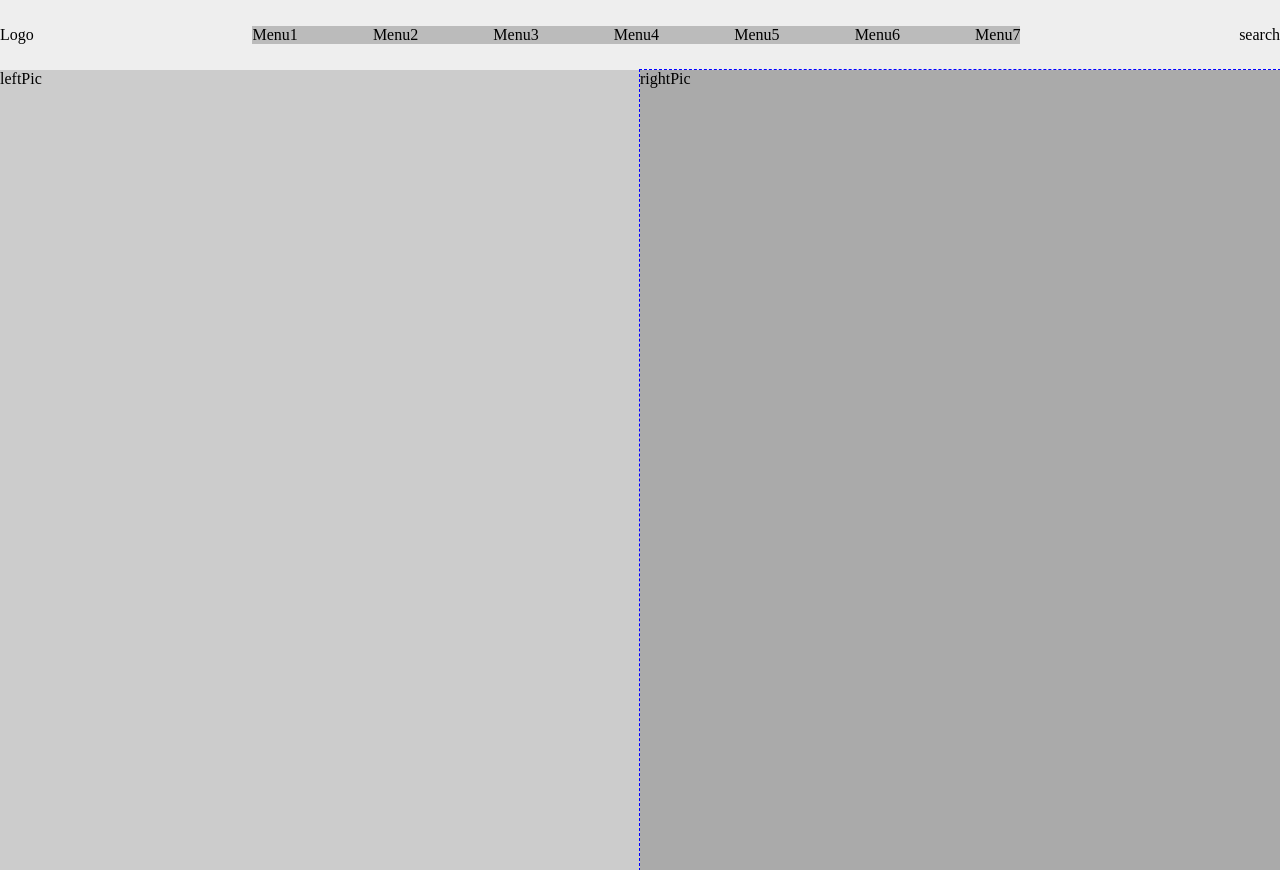
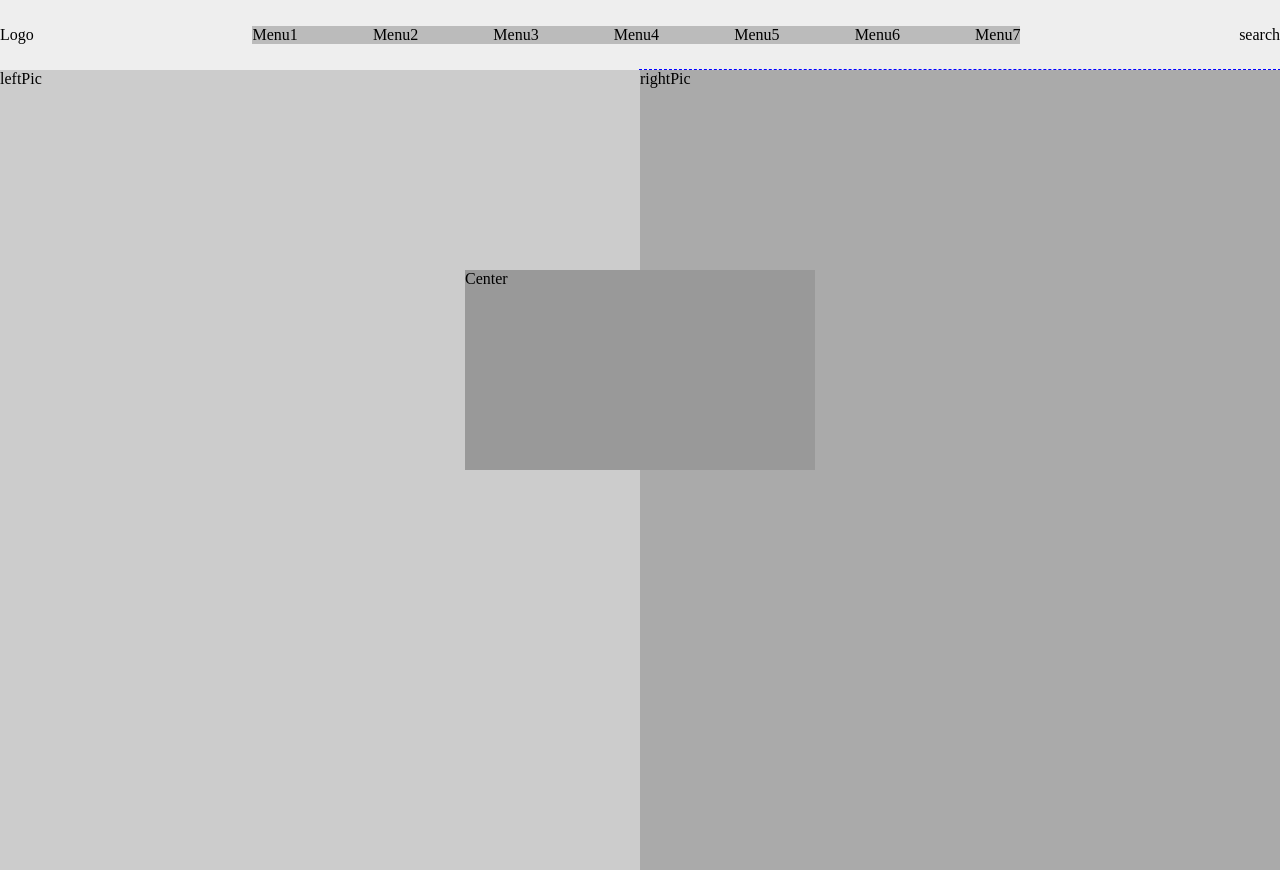
Before and after one commit to tratchapong/HTML-CSS, a plain HTML site: page test27.html in a window 1280 px wide. Drawn offline with Linux system fonts and the light colour scheme.

Commit message:
modify JS_Event_Drag_drop.html + test27.html

```diff
--- a/test27.html
+++ b/test27.html
@@ -34,8 +34,19 @@
     }
 
     .left {
+      position: relative;
       background: #ccc;
       flex: 0 1 50%;
+    }
+    .center {
+      position: absolute;
+      right : -175px;
+      top : 200px;
+      width: 350px;
+      height: 150px;
+      background: #999;
+
+      min-height: 200px;
     }
     .right {
       background: #aaa;
@@ -64,7 +75,10 @@
     <p>search</p>
   </header>
   <main>
-    <div class="left">leftPic</div>
+    <div class="left">
+      leftPic
+      <div class="center">Center</div>
+    </div>
     <div class="right">rightPic</div>
   </main>
 
```
Also changed, not shown: JS_Event_Drag_drop.html (+1 -1 lines).
